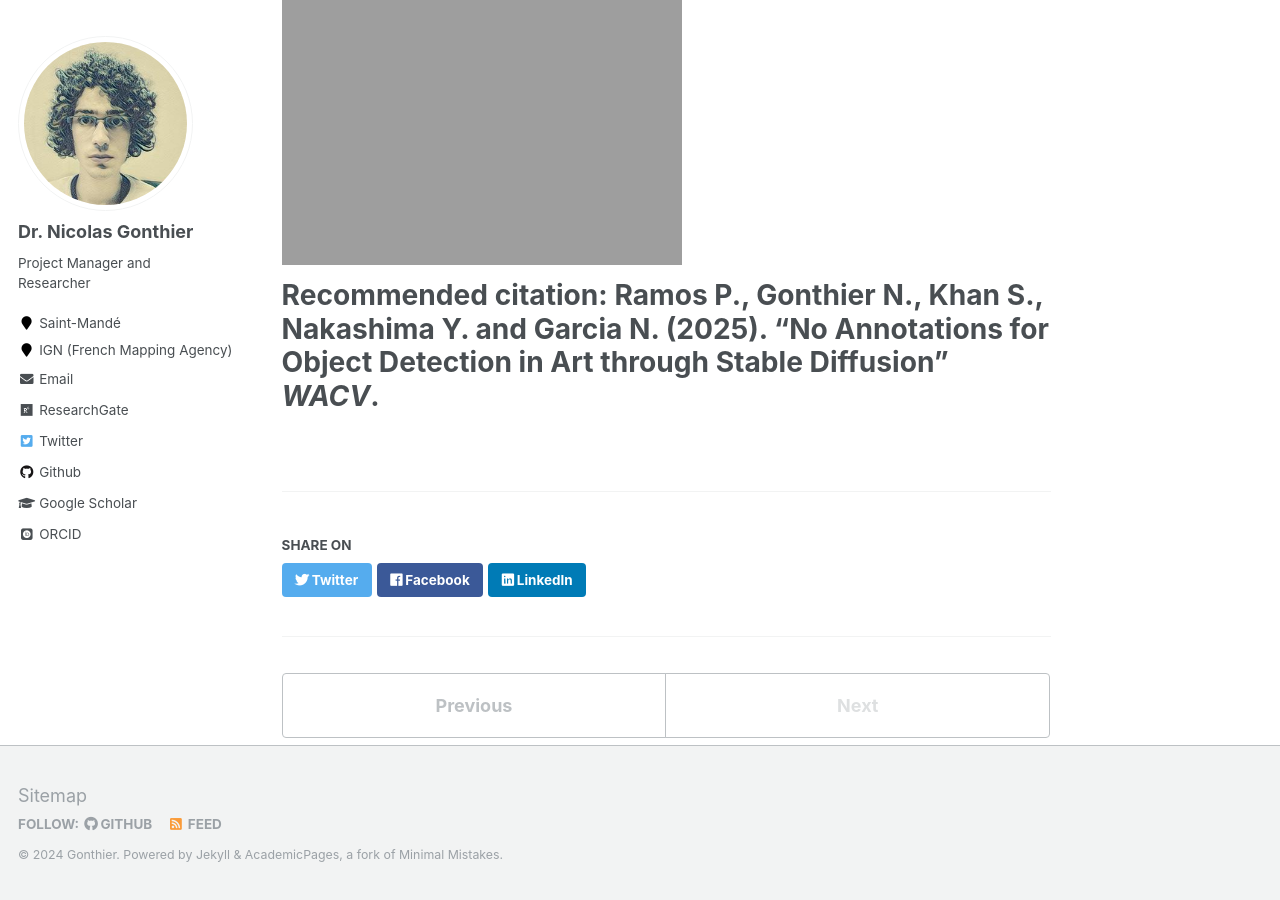
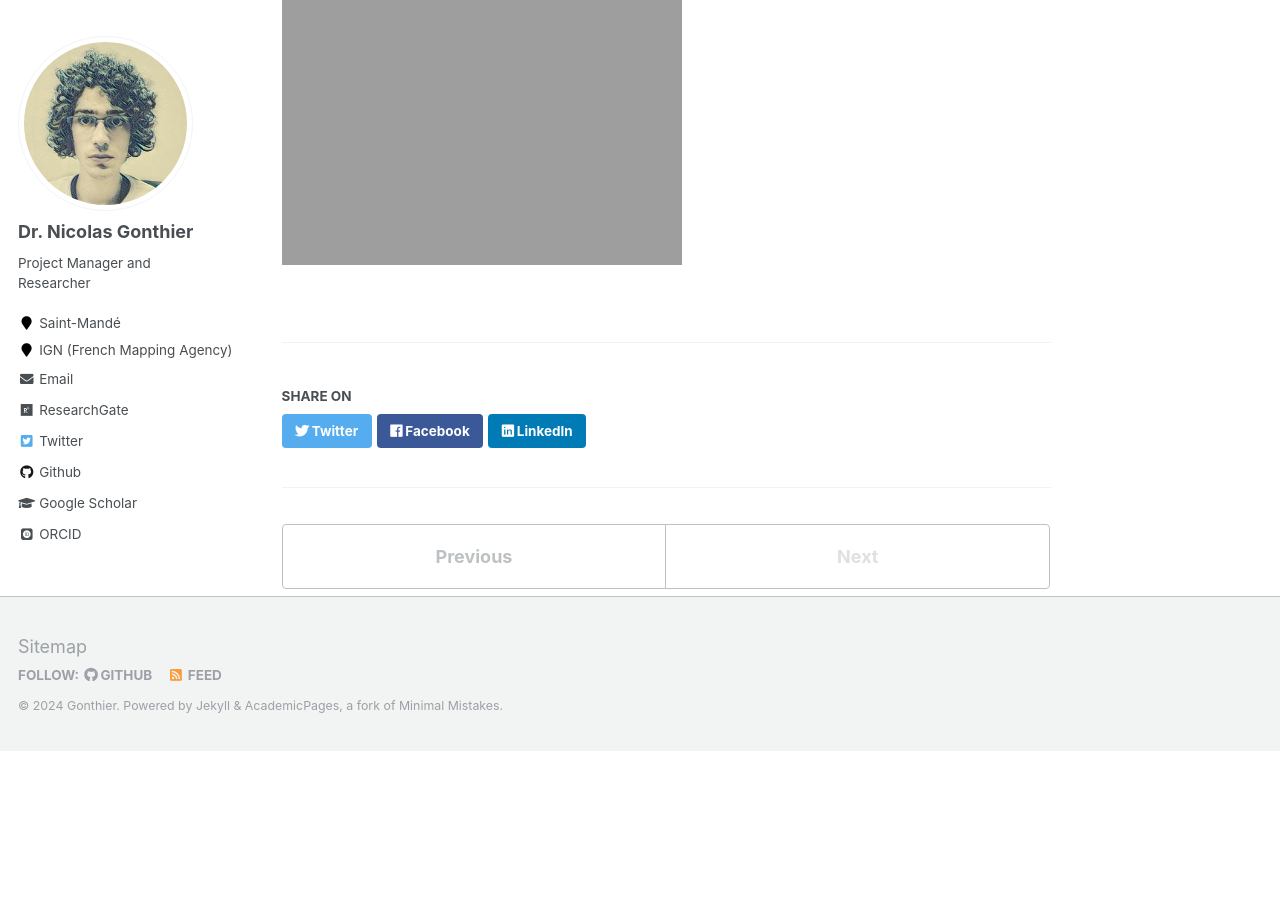
Before and after one commit to ngonthier/ngonthier.github.io, a Jekyll site: the page built from _publications/2025-01-NADA.md, in a window 1280 px wide and 900 px high, scrolled down 1029 px. Built offline with Jekyll 4.4.1, drawn with Linux system fonts in a browser that asks for light colours; some web fonts are replaced; after the commit the page ends 1780 px from its top, so only the background shows below that.

Commit message:
Update 2025-01-NADA.md

```diff
--- a/_publications/2025-01-NADA.md
+++ b/_publications/2025-01-NADA.md
@@ -27,5 +27,3 @@ Keywords
 * Stable Diffusion
 
 # ![Architecture of the NADA model.](https://ngonthier.github.io/images/NADA-HD-model.png)
-
-# Recommended citation: Ramos P., Gonthier N., Khan S.,  Nakashima Y. and Garcia N. (2025). "No Annotations for Object Detection in Art through Stable Diffusion" <i>WACV</i>.
```
